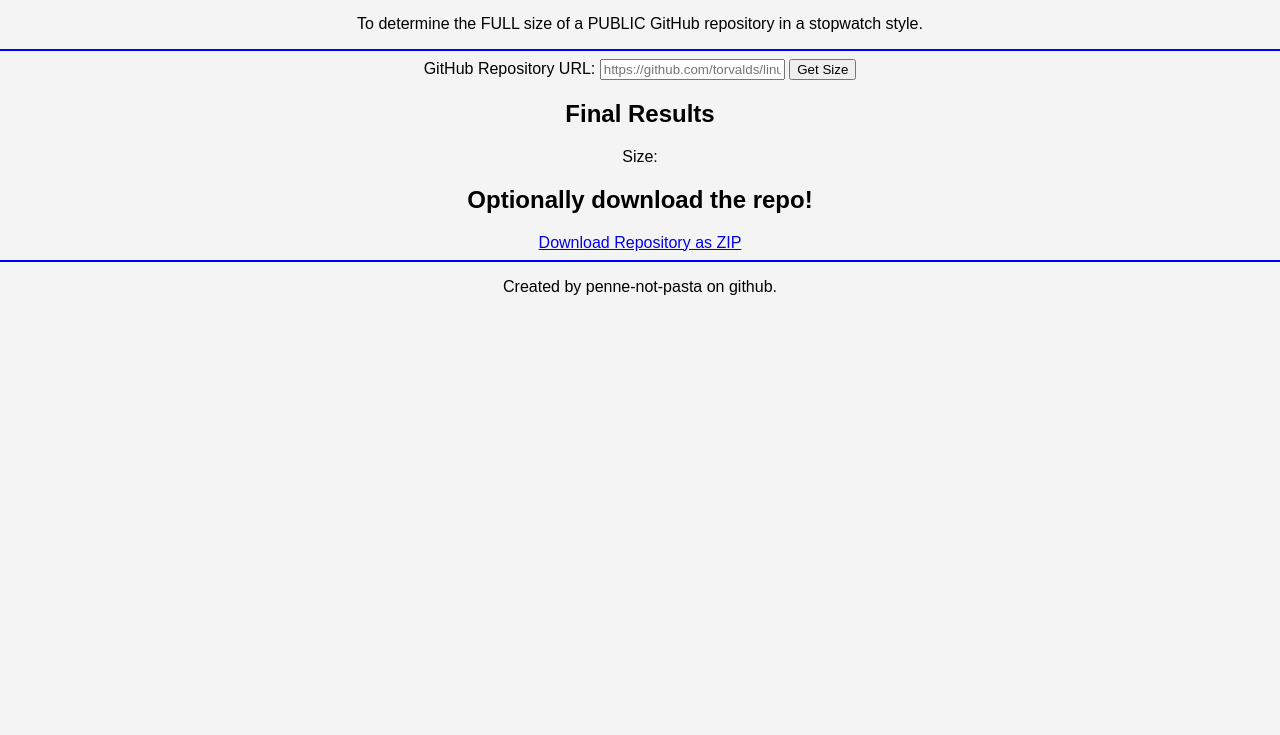
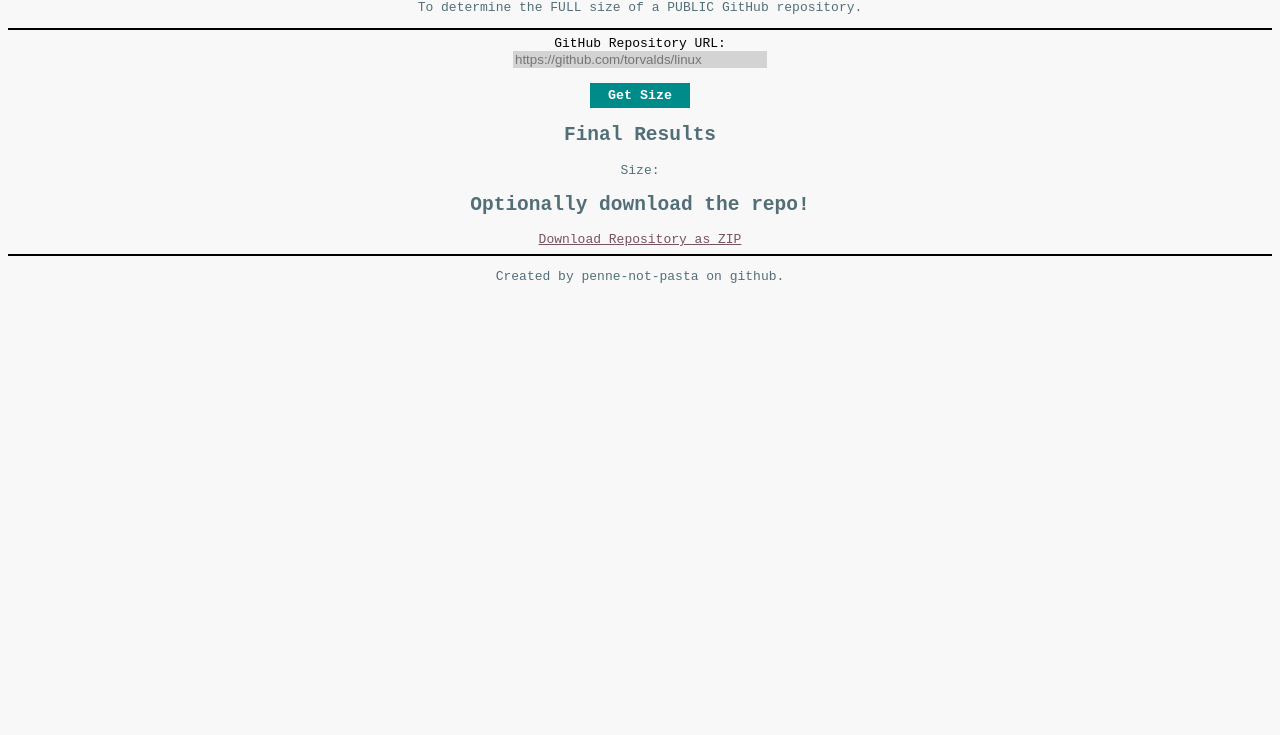
Before and after one commit to penne-not-pasta/Github-Sizes, a plain HTML site: page index.html in a window 1280 px wide. Shown: the part 65-800 px from the top of the page. Drawn offline with Linux system fonts and the light colour scheme.

Commit message:
add readme, edit functions & edit html/css!

```diff
--- a/index.html
+++ b/index.html
@@ -9,14 +9,17 @@
     </head>
     <body>
         <header>
-            <h1>GIthub Sizes</h1>
-            <p>To determine the FULL size of a PUBLIC GitHub repository in a stopwatch style.</p>
+            <h1>Github Sizes</h1>
+            <p>To determine the FULL size of a PUBLIC GitHub repository.</p>
         </header>
-            <hr color="blue" />
+            <hr color="black" />
         <main>
             <form id="repository">
                 <label for="url">GitHub Repository URL:</label>
+                    <br />
                 <input type="url" id="url" name="url" placeholder="https://github.com/torvalds/linux">
+                    <br />
+                    <br />
                 <button type="submit">Get Size</button>
             </form>
             <section id="results">
@@ -28,11 +31,11 @@
             <section id="download">
                 <h2>Optionally download the repo!</h2>
                 <div class="download-repo">
-                    <a id="download-link" href="#" download>Download Repository as ZIP</a>
+                    <a id="download-link" href="" download>Download Repository as ZIP</a>
                 </div>
             </section>
         </main>
-            <hr color="blue" />
+            <hr color="black" />
         <footer>
             <p>Created by penne-not-pasta on github.</p>
         </footer>
--- a/main.js
+++ b/main.js
@@ -41,9 +41,21 @@ function formatSize(sizeInKB) {
 }
 
 // Function to update download link
-function updateDownloadLink(owner, repo) {
-    downloadLink.href = `https://github.com/${owner}/${repo}/archive/refs/heads/main.zip`;
+async function updateDownloadLink(owner, repo) {
+    const branch = await getDefaultBranch(owner, repo);
+
+    downloadLink.href = `https://github.com/${owner}/${repo}/archive/refs/heads/${branch}.zip`;
 }
+
+
+async function getDefaultBranch(owner, repo) {
+    const response = await fetch(`https://api.github.com/repos/${owner}/${repo}`);
+    if (!response.ok) throw new Error("Repository not found");
+
+    const data = await response.json();
+    return data.default_branch; // usually 'main' or 'master'
+}
+
 
 // Handle form submission
 form.addEventListener('submit', async (e) => {
@@ -69,7 +81,7 @@ form.addEventListener('submit', async (e) => {
         sizeDisplay.textContent = `Size: ${formatSize(size)}`;
 
         // Update download link
-        updateDownloadLink(owner, repo);
+        await updateDownloadLink(owner, repo);
 
     } catch (error) {
         sizeDisplay.textContent = `Size: Error - ${error.message}`;
--- a/styles.css
+++ b/styles.css
@@ -1,8 +1,36 @@
+:root {
+    --primary-txt: #526F78;
+    --primary-link: #78525C;
+    --background: #f8f8f8;
+}
+
 body {
-    font-family: Arial, sans-serif;
-    margin: 0;
-    padding: 0;
-    background-color: #f4f4f4;
+    background-color: var(--background);
+    font-family: monospace;
     text-align: center;
+}
 
+h1, h2, h3, h4, h5, h6, p {
+    color: var(--primary-txt);
 }
+
+a {
+    color: var(--primary-link);
+}
+
+input {
+    width: 250px;
+    height: 15px;
+    border: none;
+    background-color: lightgrey;
+}
+
+button {
+    width: 100px;
+    height: 25px;
+    border: none;
+    background-color: darkcyan;
+    color: white;
+    font-family: monospace;
+    font-weight: bold;
+}
```
Also changed, not shown: 1 other file.
